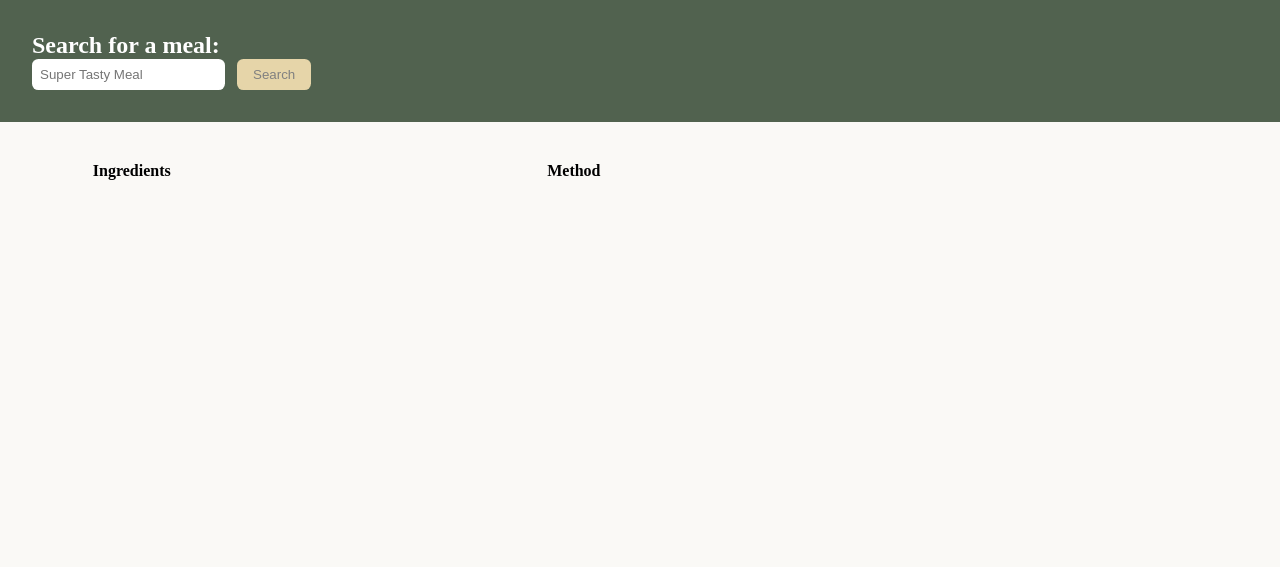
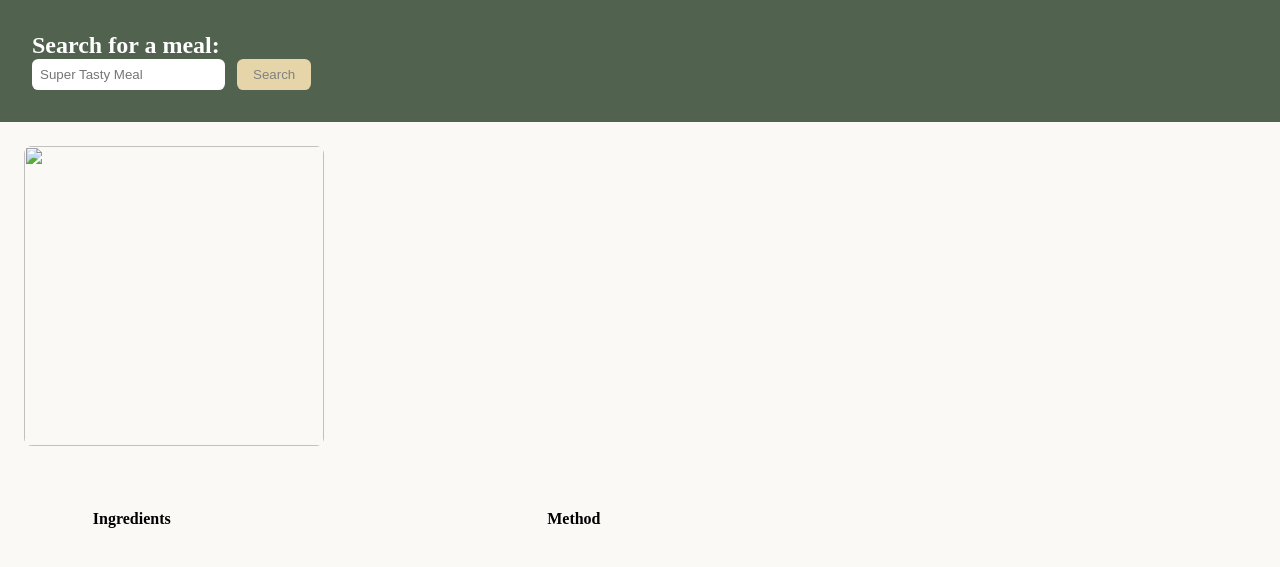
Before and after one commit to JamesJames1231/RecipeFinder-WebScraper, a Flask app: template templates/recipe.html in a window 1280 px wide. Shown: the top 567 px of that part. Run offline with Flask 3, Linux system fonts and the light colour scheme; the template is opened without the code that fills it, so the values that code supplies are empty; the page is wider than the window, and the part outside it is not shown.

Commit message:
Added image and title and more styling to the meal page

```diff
--- a/app.py
+++ b/app.py
@@ -30,8 +30,12 @@ def ScrapeSite():
     for job_element in methods:
         methodArr.append(job_element.find("div", class_="editor-content").text.strip())
 
+    image_container = soup.find(class_="post-header__container")
+    image = image_container.find("img", class_="image__img").attrs['src']
 
-    return render_template('recipe.html', ingArr=ingArr, methodArr=methodArr, ingLen=len(ingArr), methLen=len(methodArr))
+    title = soup.find("h1", class_="heading-1").text.strip()
+
+    return render_template('recipe.html', image=image, title=title, ingArr=ingArr, methodArr=methodArr, ingLen=len(ingArr), methLen=len(methodArr))
 
 
 def ReturnIngredients(soup):
--- a/static/styles/recipe.css
+++ b/static/styles/recipe.css
@@ -1,10 +1,23 @@
 body{
     background-color: #FAF9F6;
 }
+
+.chosen_image{
+    width: 300px;
+    height: 300px;
+    border-radius: .5rem;
+    margin: 1.5rem;
+    margin-left: 1.5rem;
+}
+
+.title{
+    margin-left: 1.5rem;
+}
+
 ul, ol{
     padding: 2rem;
-    padding-left: 3rem;
-    padding-right: 3rem;
+    padding-left: 1.5rem;
+    padding-right: 1.5rem;
     width: 100vw;
 }
 
--- a/templates/recipe.html
+++ b/templates/recipe.html
@@ -12,6 +12,10 @@
                 <input type="text" placeholder="Super Tasty Meal" name="meal">
                 <input type="submit" value="Search"></input>
             </form>
+            <div>
+                <img src="{{image}}" class="chosen_image">
+                <h2 class="title">{{title}}</h2>
+            </div>
             <div class="main">
                 <ul class="ing_list">
                     <h4>Ingredients</h4>
```
